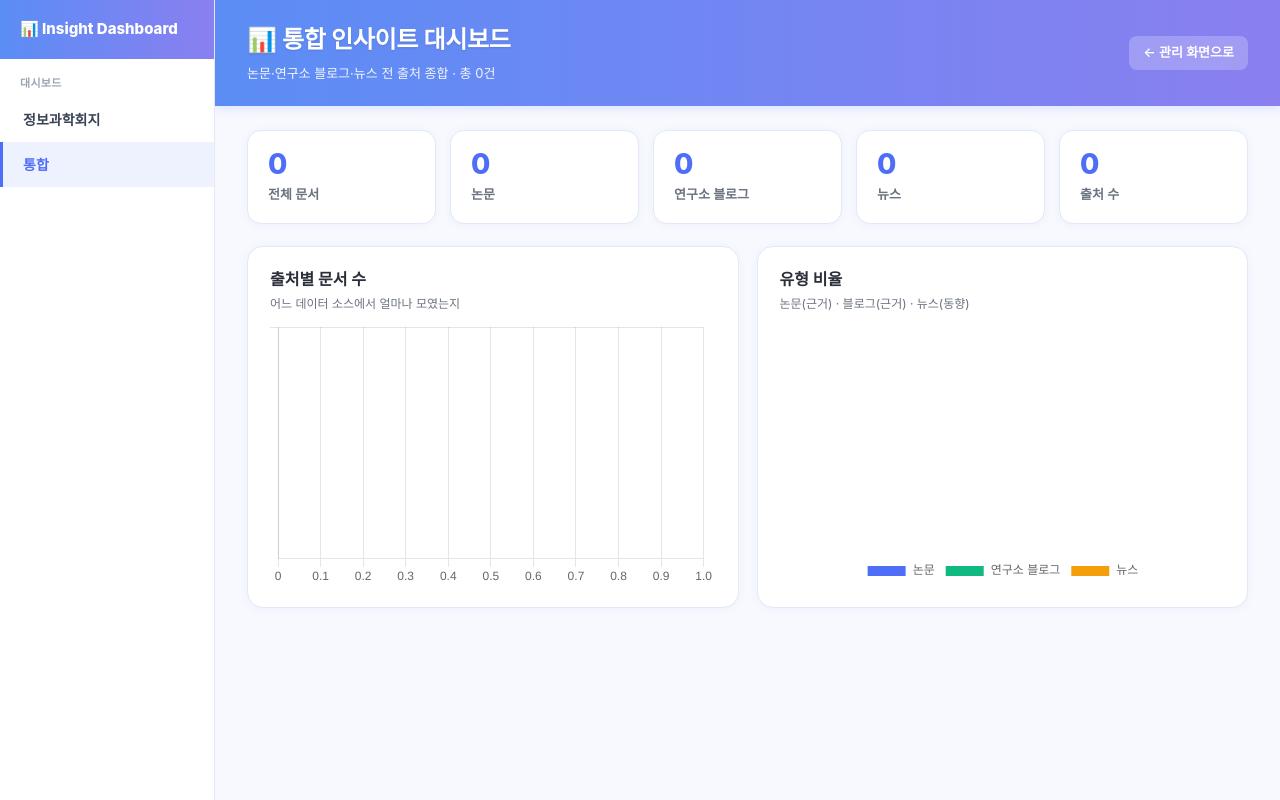
After one commit to majorformula-pitcher/tech_insight, a Django app: page /dashboard/unified/ in a window 1280 px wide. The commit adds this page. Run offline with Django 5.2, Linux system fonts and the light colour scheme; data that the repository does not hold is empty.

Commit message:
통합 인사이트 대시보드 (1·2·3단계) + Semantic Scholar venue 필터
- 통합 대시보드 신규: 좌측 메뉴(정보과학회지/통합), /dashboard/unified/
  - 1단계: 출처별 문서 수 · 유형 비율
  - 2단계: 임베딩 K-means 토픽 클러스터링 · 연구→산업 시차
  - 3단계: 토픽별 국내 vs 해외 연구(국내 공백 식별) · 신흥 토픽(최근 6개월)
  - 토픽 분석 결과 캐싱(임베딩 문서 수 변동 시에만 재계산)
- 관리 화면으로 버튼 추가(정보과학회지와 동일)
- Semantic Scholar: NeurIPS/ICML/ACL/CVPR 등 venue 필터 수집 옵션

Co-Authored-By: Claude Opus 4.8 <noreply@anthropic.com>

```diff
--- /dev/null
+++ b/tech_insight/app/dashboard/templates/dashboard/_nav.html
@@ -0,0 +1,26 @@
+{% comment %} 대시보드 공용 좌측 메뉴 (정보과학회지 / 통합). active 변수로 현재 강조. {% endcomment %}
+<style>
+  body { padding-left: 215px; }
+  .dash-nav { position: fixed; left: 0; top: 0; bottom: 0; width: 215px; z-index: 100;
+    background: #fff; border-right: 1px solid #e3e8f5; padding: 0 0 20px; overflow-y: auto;
+    font-family: "Pretendard","Noto Sans KR","Malgun Gothic",-apple-system,sans-serif; }
+  .dash-nav .nv-h { font-weight: 800; font-size: 15px; color: #fff; padding: 18px 20px;
+    background: linear-gradient(90deg,#5b8df5 0%,#8a7ff0 100%); display: flex; align-items: center; gap: 7px; }
+  .dash-nav .nv-sub { font-size: 11px; color: #9aa3b2; padding: 16px 20px 6px;
+    font-weight: 700; letter-spacing: .3px; }
+  .dash-nav a { display: block; padding: 12px 20px; color: #3a4256; text-decoration: none;
+    font-size: 14px; font-weight: 600; border-left: 3px solid transparent; }
+  .dash-nav a:hover { background: #f4f7ff; }
+  .dash-nav a.active { background: #eef2ff; color: #4f6ef7; border-left-color: #4f6ef7; }
+  @media (max-width: 900px) {
+    body { padding-left: 0; }
+    .dash-nav { position: static; width: auto; height: auto; bottom: auto;
+      border-right: none; border-bottom: 1px solid #e3e8f5; }
+  }
+</style>
+<nav class="dash-nav">
+  <div class="nv-h">📊 Insight Dashboard</div>
+  <div class="nv-sub">대시보드</div>
+  <a href="/dashboard/" class="{% if active == 'journal' %}active{% endif %}">정보과학회지</a>
+  <a href="/dashboard/unified/" class="{% if active == 'unified' %}active{% endif %}">통합</a>
+</nav>
--- a/tech_insight/app/dashboard/templates/dashboard/index.html
+++ b/tech_insight/app/dashboard/templates/dashboard/index.html
@@ -142,6 +142,7 @@
 </style>
 </head>
 <body>
+{% include "dashboard/_nav.html" %}
 <div class="container">
 
 <header>
--- /dev/null
+++ b/tech_insight/app/dashboard/templates/dashboard/unified.html
@@ -0,0 +1,191 @@
+<!DOCTYPE html>
+<html lang="ko">
+<head>
+<meta charset="UTF-8">
+<meta name="viewport" content="width=device-width, initial-scale=1">
+<title>통합 인사이트 대시보드 · Tech Insight</title>
+<script src="https://cdnjs.cloudflare.com/ajax/libs/Chart.js/4.4.0/chart.umd.min.js"></script>
+<style>
+  :root {
+    --bg:#f7f9ff; --panel:#fff; --border:#e3e8f5; --text:#2b2f3a; --muted:#6b7280;
+    --accent:#4f6ef7; --accent-soft:#eef2ff; --grad:linear-gradient(90deg,#5b8df5 0%,#8a7ff0 100%);
+  }
+  *{box-sizing:border-box;}
+  body{margin:0;font-family:"Pretendard","Noto Sans KR","Malgun Gothic",-apple-system,sans-serif;
+    background:var(--bg);color:var(--text);line-height:1.5;}
+  .container{max-width:1400px;margin:0 auto;padding:0 0 60px;}
+  header{display:flex;justify-content:space-between;align-items:center;flex-wrap:wrap;gap:12px;
+    margin:0 0 24px;padding:22px 32px;background:var(--grad);box-shadow:0 2px 10px rgba(79,110,247,.18);}
+  header h1{margin:0;font-size:24px;font-weight:700;letter-spacing:-.3px;color:#fff;text-shadow:0 1px 2px rgba(0,0,0,.12);}
+  header .sub{color:rgba(255,255,255,.92);font-size:13px;margin-top:6px;}
+  .body-pad{margin-left:32px;margin-right:32px;}
+  /* KPI 카드 */
+  .kpi-row{display:grid;grid-template-columns:repeat(5,1fr);gap:14px;margin-bottom:22px;}
+  .kpi{background:var(--panel);border:1px solid var(--border);border-radius:14px;padding:18px 20px;
+    box-shadow:0 1px 8px rgba(80,100,180,.06);}
+  .kpi .v{font-size:28px;font-weight:800;color:var(--accent);line-height:1.1;}
+  .kpi .l{font-size:13px;color:var(--muted);margin-top:6px;font-weight:600;}
+  /* 패널 그리드 */
+  .grid{display:grid;grid-template-columns:1fr 1fr;gap:18px;}
+  .panel{background:var(--panel);border:1px solid var(--border);border-radius:16px;padding:20px 22px;
+    box-shadow:0 1px 8px rgba(80,100,180,.06);}
+  .panel h2{margin:0 0 4px;font-size:16px;font-weight:700;}
+  .panel .desc{font-size:12px;color:var(--muted);margin-bottom:14px;}
+  .panel.full{grid-column:1 / -1;}
+  .chart-box{position:relative;height:260px;}
+  .section-title{font-size:18px;font-weight:800;margin:34px 0 14px;color:#2b2f3a;
+    border-left:4px solid #8a7ff0;padding-left:12px;}
+  @media (max-width:900px){ .kpi-row{grid-template-columns:repeat(2,1fr);} .grid{grid-template-columns:1fr;} }
+</style>
+</head>
+<body>
+{% include "dashboard/_nav.html" %}
+<div class="container">
+  <header>
+    <div>
+      <h1>📊 통합 인사이트 대시보드</h1>
+      <div class="sub">논문·연구소 블로그·뉴스 전 출처 종합 · 총 {{ m.total }}건</div>
+    </div>
+    <div style="text-align: right;">
+      <a href="/admin/" style="display:inline-block; color:#fff; font-weight:600; font-size:13px; background:rgba(255,255,255,0.22); padding:7px 14px; border-radius:8px; text-decoration:none;">← 관리 화면으로</a>
+    </div>
+  </header>
+
+  <div class="body-pad">
+    <!-- KPI -->
+    <div class="kpi-row">
+      <div class="kpi"><div class="v">{{ m.total }}</div><div class="l">전체 문서</div></div>
+      <div class="kpi"><div class="v">{{ m.kpi.papers }}</div><div class="l">논문</div></div>
+      <div class="kpi"><div class="v">{{ m.kpi.blogs }}</div><div class="l">연구소 블로그</div></div>
+      <div class="kpi"><div class="v">{{ m.kpi.news }}</div><div class="l">뉴스</div></div>
+      <div class="kpi"><div class="v">{{ m.kpi.sources }}</div><div class="l">출처 수</div></div>
+    </div>
+
+    <div class="grid">
+      <div class="panel">
+        <h2>출처별 문서 수</h2>
+        <div class="desc">어느 데이터 소스에서 얼마나 모였는지</div>
+        <div class="chart-box"><canvas id="srcChart"></canvas></div>
+      </div>
+      <div class="panel">
+        <h2>유형 비율</h2>
+        <div class="desc">논문(근거) · 블로그(근거) · 뉴스(동향)</div>
+        <div class="chart-box"><canvas id="typeChart"></canvas></div>
+      </div>
+    </div>
+
+    {% if topics_available %}
+    <h2 class="section-title">🔬 토픽 클러스터링 &amp; 연구→산업 시차 (2단계)</h2>
+    <div class="grid">
+      <div class="panel full">
+        <h2>토픽별 출처 구성 (임베딩 K-means)</h2>
+        <div class="desc">전 출처를 의미(임베딩)로 묶은 토픽. 막대 색 = 논문·블로그·뉴스 구성 비율</div>
+        <div class="chart-box" style="height:440px;"><canvas id="topicChart"></canvas></div>
+      </div>
+      <div class="panel full">
+        <h2>연구 → 산업 시차 (개월)</h2>
+        <div class="desc">+ 면 연구(논문·블로그)가 먼저 다루고 뉴스(산업)가 나중. − 면 반대.
+          ※ 논문 발행일이 연 단위라 근사치이며, 방향성 위주로 해석.</div>
+        <div class="chart-box" style="height:360px;"><canvas id="lagChart"></canvas></div>
+      </div>
+    </div>
+
+    <h2 class="section-title">🌏 국내 vs 해외 &amp; 신흥 토픽 (3단계)</h2>
+    <div class="grid">
+      <div class="panel full">
+        <h2>토픽별 국내 vs 해외 연구</h2>
+        <div class="desc">국내(정보과학회지) vs 해외(HF·Semantic Scholar·연구소 블로그) 연구 건수.
+          <b style="color:#ef4444;">빨간 막대</b>는 해외만 활발하고 국내 연구가 없는 <b>국내 공백 토픽</b>.</div>
+        <div class="chart-box" style="height:420px;"><canvas id="geoChart"></canvas></div>
+      </div>
+      <div class="panel full">
+        <h2>신흥 토픽 (최근 {{ t.emerging_months }}개월 집중도)</h2>
+        <div class="desc">토픽 문서 중 최근 {{ t.emerging_months }}개월에 발행된 비중이 높을수록 '지금 급부상' 중.
+          ※ 뉴스(동향)가 최근일수록 비중을 끌어올려 산업 화제성을 함께 반영.</div>
+        <div class="chart-box" style="height:340px;"><canvas id="emergeChart"></canvas></div>
+      </div>
+    </div>
+    {% endif %}
+  </div>
+</div>
+
+<script>
+const M = {{ m_json|safe }};
+const C = { paper:'#4f6ef7', blog:'#10b981', news:'#f59e0b', soft:'#c7d2fe',
+  pal:['#4f6ef7','#8a7ff0','#10b981','#f59e0b','#ef4444','#06b6d4','#ec4899','#6366f1','#84cc16','#f97316'] };
+
+// 1) 출처별 (가로 막대)
+new Chart(srcChart, {
+  type:'bar',
+  data:{ labels:M.by_source.map(s=>s.name),
+    datasets:[{ data:M.by_source.map(s=>s.count), backgroundColor:'#5b8df5', borderRadius:5 }] },
+  options:{ indexAxis:'y', plugins:{legend:{display:false}}, maintainAspectRatio:false,
+    scales:{ x:{beginAtZero:true} } }
+});
+
+// 2) 유형 비율 (도넛)
+new Chart(typeChart, {
+  type:'doughnut',
+  data:{ labels:M.by_type.map(t=>t.label),
+    datasets:[{ data:M.by_type.map(t=>t.count), backgroundColor:[C.paper,C.blog,C.news] }] },
+  options:{ plugins:{legend:{position:'bottom'}}, maintainAspectRatio:false, cutout:'58%' }
+});
+
+// ===== 2단계: 토픽 클러스터링 + 시차 =====
+const T = {{ t_json|safe }};
+if (T.available) {
+  const tp = T.topics;
+  // 토픽별 출처 구성 (가로 누적 막대)
+  new Chart(topicChart, {
+    type:'bar',
+    data:{ labels: tp.map(t=>t.label), datasets:[
+      { label:'논문', data:tp.map(t=>t.paper), backgroundColor:C.paper, stack:'s' },
+      { label:'블로그', data:tp.map(t=>t.blog), backgroundColor:C.blog, stack:'s' },
+      { label:'뉴스', data:tp.map(t=>t.news), backgroundColor:C.news, stack:'s' },
+    ]},
+    options:{ indexAxis:'y', maintainAspectRatio:false,
+      plugins:{legend:{position:'bottom'}},
+      scales:{ x:{stacked:true,beginAtZero:true}, y:{stacked:true} } }
+  });
+  // 연구→산업 시차 (둘 다 있는 토픽만, 시차순)
+  const lt = tp.filter(t=>t.lag_months!==null).sort((a,b)=>a.lag_months-b.lag_months);
+  new Chart(lagChart, {
+    type:'bar',
+    data:{ labels: lt.map(t=>t.label),
+      datasets:[{ data: lt.map(t=>t.lag_months),
+        backgroundColor: lt.map(t=> t.lag_months>=0 ? C.paper : C.news), borderRadius:4 }] },
+    options:{ indexAxis:'y', maintainAspectRatio:false, plugins:{legend:{display:false}},
+      scales:{ x:{ title:{display:true, text:'개월  (+ 연구 선행  /  − 뉴스 선행)'} } } }
+  });
+
+  // ===== 3단계: 국내 vs 해외 + 신흥 토픽 =====
+  // 1) 국내 vs 해외 연구 (연구가 충분한 토픽만, 해외 많은 순)
+  const gt = tp.filter(t=>t.research>=5).sort((a,b)=>(b.kr+b.intl)-(a.kr+a.intl));
+  new Chart(geoChart, {
+    type:'bar',
+    data:{ labels: gt.map(t=>t.label), datasets:[
+      { label:'국내 (정보과학회지)', data:gt.map(t=>t.kr), backgroundColor:C.paper, borderRadius:4 },
+      { label:'해외 (글로벌)', data:gt.map(t=>t.intl),
+        backgroundColor:gt.map(t=> t.kr_gap ? '#ef4444' : C.blog), borderRadius:4 },
+    ]},
+    options:{ indexAxis:'y', maintainAspectRatio:false,
+      plugins:{legend:{position:'bottom'}},
+      scales:{ x:{beginAtZero:true, title:{display:true, text:'연구 문서 수'}} } }
+  });
+
+  // 2) 신흥 토픽 (규모 있는 토픽 중 최근 비중 상위)
+  const et = tp.filter(t=>t.size>=20).sort((a,b)=>b.recent_ratio-a.recent_ratio).slice(0,8);
+  new Chart(emergeChart, {
+    type:'bar',
+    data:{ labels: et.map(t=>t.label),
+      datasets:[{ data: et.map(t=>Math.round(t.recent_ratio*100)),
+        backgroundColor:'#8a7ff0', borderRadius:4 }] },
+    options:{ indexAxis:'y', maintainAspectRatio:false, plugins:{legend:{display:false},
+      tooltip:{callbacks:{label:(c)=>{const t=et[c.dataIndex];
+        return ` 최근 ${t.recent}/${t.size}건 (${c.parsed.x}%)`;}}}},
+      scales:{ x:{beginAtZero:true, max:100, title:{display:true, text:'최근 발행 비중 (%)'}} } }
+  });
+}
+</script>
+</body>
+</html>
--- a/tech_insight/app/dashboard/urls.py
+++ b/tech_insight/app/dashboard/urls.py
@@ -6,4 +6,5 @@ app_name = "dashboard"
 
 urlpatterns = [
     path("", views.index, name="index"),
+    path("unified/", views.unified, name="unified"),
 ]
--- a/tech_insight/app/dashboard/views.py
+++ b/tech_insight/app/dashboard/views.py
@@ -8,6 +8,7 @@ from django.http import HttpResponseForbidden
 from django.shortcuts import redirect, render
 
 from insight.dashboard_data import get_dashboard_context
+from insight.unified_data import build_unified_metrics, build_topic_analysis
 
 STATIC_JSON = Path(__file__).resolve().parent / "static_data.json"
 
@@ -17,7 +18,20 @@ def index(request):
     static_data = json.loads(STATIC_JSON.read_text(encoding="utf-8"))
     # 2) DB로 계산 가능한 지표를 덮어쓴 최종 데이터 생성 (레벨 2)
     data = get_dashboard_context(static_data)
-    return render(request, "dashboard/index.html", {"dashboard_data": data})
+    return render(request, "dashboard/index.html",
+                  {"dashboard_data": data, "active": "journal"})
+
+
+def unified(request):
+    """통합 대시보드 — 전 출처 종합 인사이트 (1단계 집계 + 2단계 토픽/시차)."""
+    metrics = build_unified_metrics()
+    topics = build_topic_analysis(k=12)     # 2단계: 임베딩 토픽 + 연구→산업 시차
+    return render(request, "dashboard/unified.html", {
+        "m": metrics, "m_json": json.dumps(metrics, ensure_ascii=False),
+        "t": topics, "t_json": json.dumps(topics, ensure_ascii=False),
+        "topics_available": topics.get("available", False),
+        "active": "unified",
+    })
 
 
 # ==========================================================================
```
Also changed, not shown: tech_insight/app/insight/collectors/semantic_scholar.py (+18 -2 lines), tech_insight/app/insight/management/commands/collect_papers.py (+29 -1 lines), tech_insight/app/insight/unified_data.py (added, +179 -0 lines).
